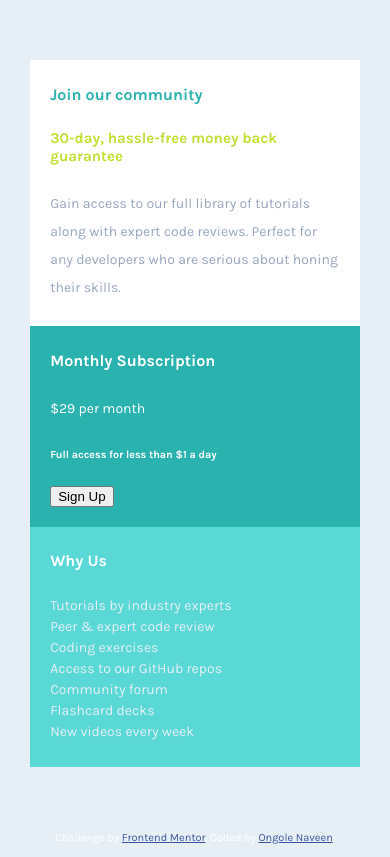
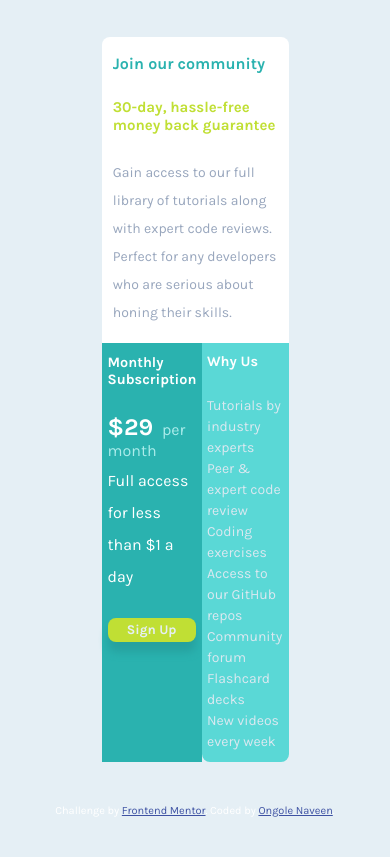
Before and after one commit to Naveen39O/SinglePriceGridComponent, a plain HTML site: page index.html in a window 390 px wide. Drawn offline with Linux system fonts and the light colour scheme.

Commit message:
mobile style changes and added grid for desktop design

```diff
--- a/index.html
+++ b/index.html
@@ -28,17 +28,17 @@
       <p class="info-p">Gain access to our full library of tutorials along with expert code reviews.
       Perfect for any developers who are serious about honing their skills.</p>
     </div>
-    <div class="subscription-div">
-      <h5>Monthly Subscription</h5>
+    <div class="subscription-div ">
+      <h6>Monthly Subscription</h6>
 
-      <p><span>&dollar;29</span> per month</p>
+      <span class="cost">&dollar;29</span><span class="cost-month"> per month</span>
 
-      <h6>Full access for less than &dollar;1 a day</h6>
+      <p class="cost-p-day">Full access for less than &dollar;1 a day<p>
 
-      <button type="button" name="button">Sign Up</button>
+      <button class="signup" type="button" name="button">Sign Up</button>
     </div>
     <div class="benefits-div">
-      <h5>Why Us</h5>
+      <h6>Why Us</h6>
 
       <p class="benefits-p">Tutorials by industry experts<br />
       Peer &amp; expert code review<br />
--- a/styles/styles.css
+++ b/styles/styles.css
@@ -17,6 +17,11 @@ h5{
   margin: 5px auto 25px;
 }
 
+h6{
+  font-size: 0.9em;
+  margin: 5px auto 25px;
+}
+
 .grid-container{
   margin: 16% 6%;
 }
@@ -27,6 +32,7 @@ h5{
 
 .info-div{
   background-color: white;
+  border-radius: 8px 8px 0  0;
   color: cyan;
   color: hsl(179, 62%, 43%);
 }
@@ -46,12 +52,65 @@ h5{
   background-color: hsl(179, 62%, 43%);
 }
 
+.signup{
+  background-color: hsl(71, 73%, 54%);
+  border-style: none;
+  border-radius: 8px;
+  box-shadow: 0 10px 8px hsl(179, 62%, 39%);
+  color: hsl(204, 43%, 93%);
+  font-family: 'Karla', sans-serif;
+  font-weight: bold;
+  margin: 20px auto 10px;
+  padding: 5%;
+  width: 100%;
+}
+
+.signup:hover{
+  opacity: 0.7;
+}
+
+.cost{
+  font-size: 1.5em;
+  color: white;
+  font-weight: bold;
+  padding-right: 5px;
+}
+
+.cost-month{
+  color: hsl(179, 62%, 80%);
+  font-size: 16px;
+  padding-bottom: 10px;
+}
+
+.cost-p-day{
+  font-size: 16px;
+}
+
 .benefits-div{
   background-color: MediumTurquoise;
   background-color: hsl(179, 62%, 60%);
+  border-radius: 0 0 8px 8px;
 }
 
 .benefits-p{
-  color: hsl(204, 43%, 93%);
+  color: hsl(204, 43%, 90%);
   line-height: 1.5em;
 }
+
+@media (min-width: 375px) {
+  .grid-container{
+    display: grid;
+    grid-template-columns: auto auto;
+    margin: 10% 25%;
+  }
+
+  .grid-item{
+    width: 50%;
+  }
+
+  .info-div{
+    grid-column-start: 1;
+    grid-column-end: 3;
+  }
+
+}
```
